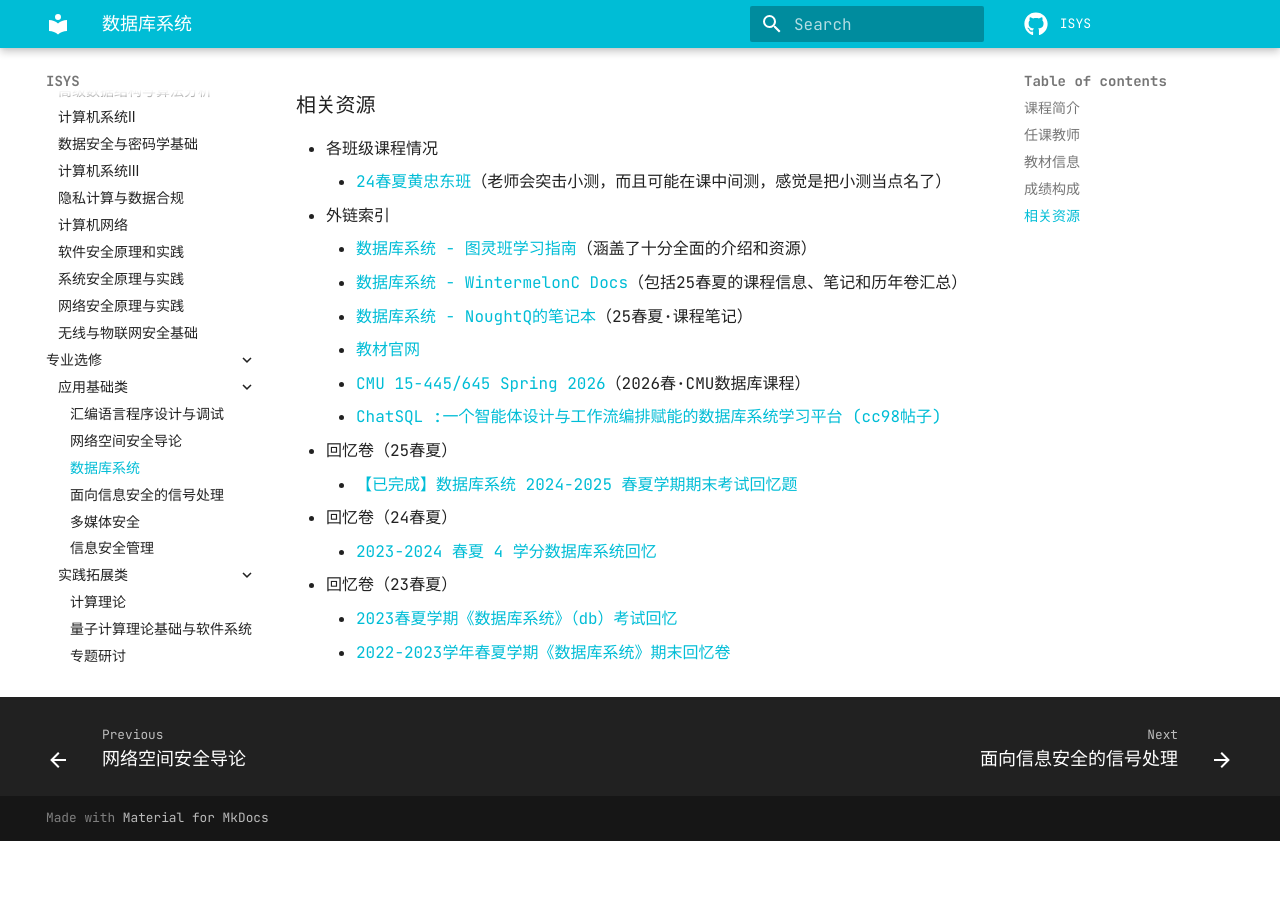
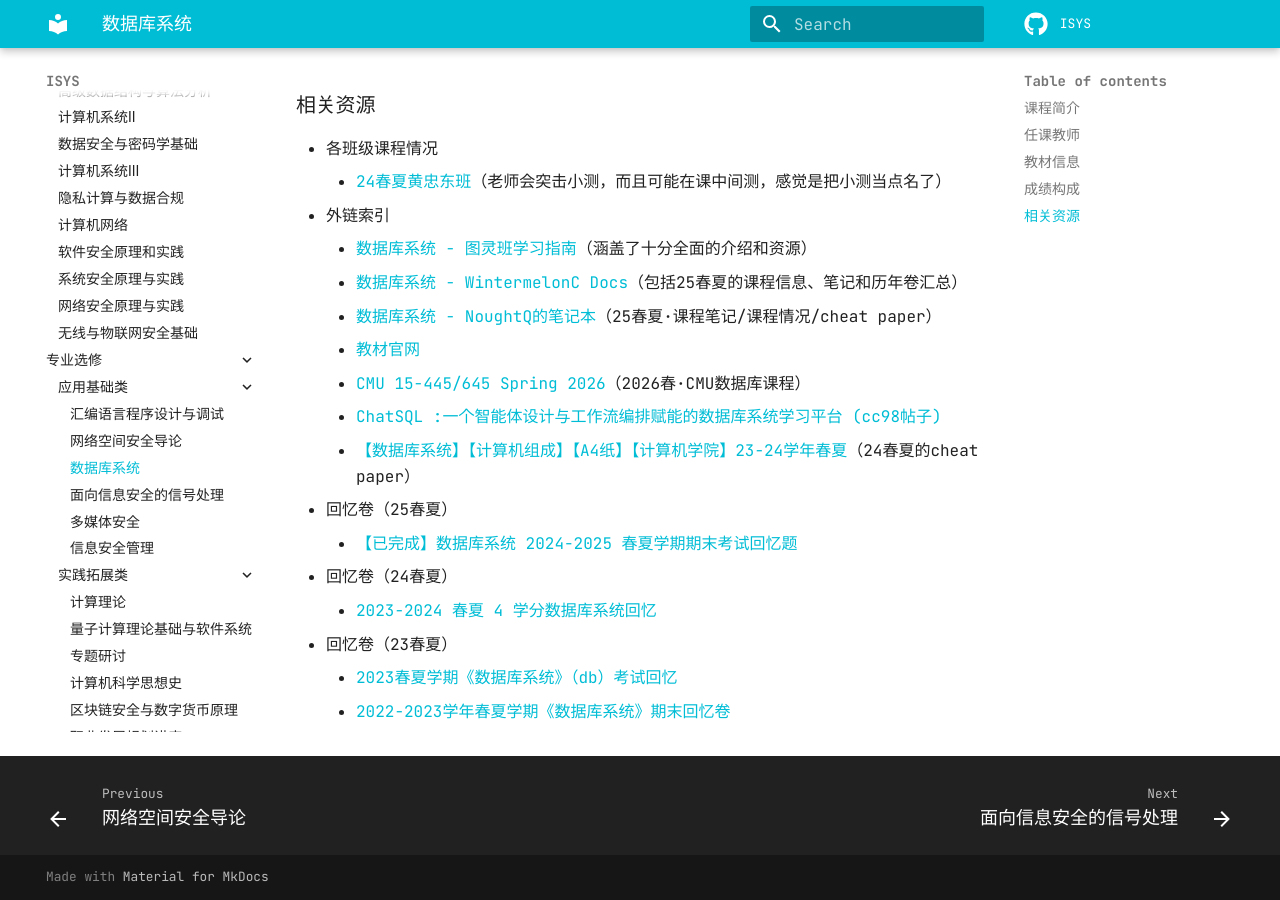
Before and after one commit to dreamem0ra1n/ISYS, an MkDocs documentation site: the page built from docs/专业选修/应用基础类/数据库系统.md, in a window 1280 px wide and 900 px high, scrolled down 1012 px. Built offline with MkDocs 1.6.1 and Material for MkDocs 9.7.7, drawn with Linux system fonts in a browser that asks for light colours; comment, search, counter and statistics services are not loaded; before the commit the page ends 1853 px from its top, so only the background shows below that.

Commit message:
20260630_db_cheat_paper_add

```diff
--- a/docs/专业选修/应用基础类/数据库系统.md
+++ b/docs/专业选修/应用基础类/数据库系统.md
@@ -37,10 +37,11 @@
 - 外链索引
     - [数据库系统 - 图灵班学习指南](https://zju-turing.github.io/TuringCourses/major/database/)（涵盖了十分全面的介绍和资源）
     - [数据库系统 - WintermelonC Docs](https://wintermelonc.github.io/WintermelonC_Docs/zju/compulsory_courses/database_system/)（包括25春夏的课程信息、笔记和历年卷汇总）
-    - [数据库系统 - NoughtQ的笔记本](https://note.noughtq.top/sys/db/)（25春夏·课程笔记）
+    - [数据库系统 - NoughtQ的笔记本](https://note.noughtq.top/sys/db/)（25春夏·课程笔记/课程情况/cheat paper）
     - [教材官网](https://db-book.com/)
     - [CMU 15-445/645 Spring 2026](https://15445.courses.cs.cmu.edu/spring2026/)（2026春·CMU数据库课程）
     - [ChatSQL :一个智能体设计与工作流编排赋能的数据库系统学习平台 (cc98帖子)](https://www.cc98.org/topic/6181998/)
+    - [【数据库系统】【计算机组成】【A4纸】【计算机学院】23-24学年春夏](https://www.cc98.org/topic/5935059)（24春夏的cheat paper）
 - 回忆卷（25春夏）
     - [【已完成】数据库系统 2024-2025 春夏学期期末考试回忆题](https://www.cc98.org/topic/6214700)
 - 回忆卷（24春夏）
```
